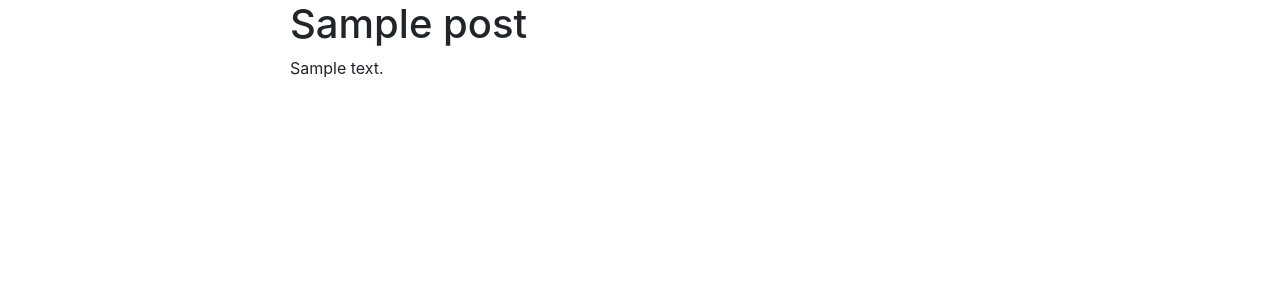
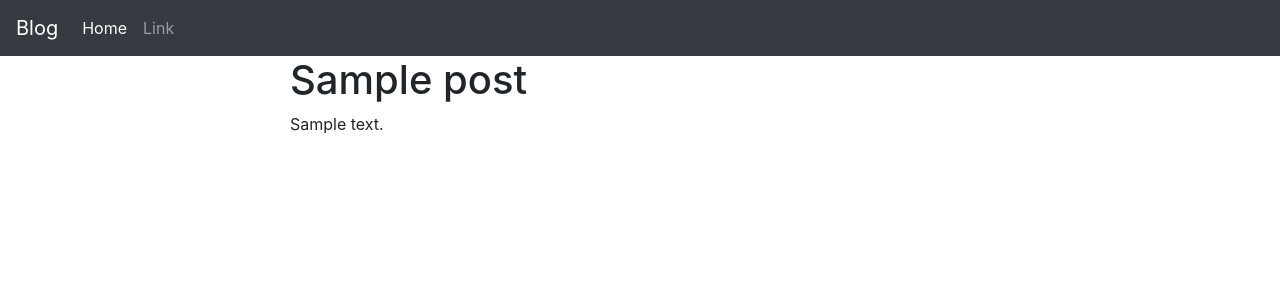
Before and after one commit to caprioara/blogseries, a Django app: a page that uses src/blog/templates/single.html in a window 1280 px wide. Shown: the top 300 px of the page. Run offline with Django 3.2, Linux system fonts and the light colour scheme; tables that the repository leaves empty hold one stand-in row (values such as "Sample post"); some libraries are stand-ins or nearby versions.

Commit message:
absoute_url for post_single

```diff
--- a/src/blog/models.py
+++ b/src/blog/models.py
@@ -1,6 +1,7 @@
 from django.db import models
 from django.utils import timezone
 from django.contrib.auth.models import User
+from django.urls import reverse
 
 class Post(models.Model):
 
@@ -21,6 +22,10 @@ class Post(models.Model):
     status = models.CharField(max_length=10, choices=options, default='draft')
     objects = models.Manager()
     newmanager = NewManager()
+
+    def get_absolute_url(self):
+        return reverse('blog:post_single', args=[self.slug])
+
     class Meta:
         ordering = ('-publish',)
 
--- a/src/blog/templates/index.html
+++ b/src/blog/templates/index.html
@@ -38,7 +38,9 @@
         <div class="row justify-content-md-center">
             <div class="col-md-8">
             {% for post in posts %}
+
                 <div class="col-12"><h1>{{post.title}}</h1></div>
+                <div class="col-12"><a href="{{post.get_absolute_url}}">Link</a></div>
                 <div class="col-12"><p>{{post.content}}</p></div>
 
             {% endfor %}
--- a/src/blog/templates/single.html
+++ b/src/blog/templates/single.html
@@ -14,6 +14,25 @@
 </head>
 
 <body>
+    <nav class="navbar navbar-expand-lg navbar-dark bg-dark">
+        <a class="navbar-brand" href="#">Blog</a>
+        <button class="navbar-toggler" type="button" data-toggle="collapse" data-target="#navbarSupportedContent"
+            aria-controls="navbarSupportedContent" aria-expanded="false" aria-label="Toggle navigation">
+            <span class="navbar-toggler-icon"></span>
+        </button>
+
+        <div class="collapse navbar-collapse" id="navbarSupportedContent">
+            <ul class="navbar-nav mr-auto">
+                <li class="nav-item active">
+                    <a class="nav-link" href="http://127.0.0.1:8000/blog">Home <span class="sr-only">(current)</span></a>
+                </li>
+                <li class="nav-item">
+                    <a class="nav-link" href="#">Link</a>
+                </li>
+            </ul>
+
+        </div>
+    </nav>
 
     <div class="container">
         <div class="row justify-content-md-center">
--- a/src/blog/urls.py
+++ b/src/blog/urls.py
@@ -6,5 +6,5 @@ app_name = 'blog'
 
 urlpatterns = [
     path('', views.home, name='homepage'),
-    path('<slug:post>/', views.post_single, name='post_signle'),
+    path('<slug:post>/', views.post_single, name='post_single'),
 ]
```
